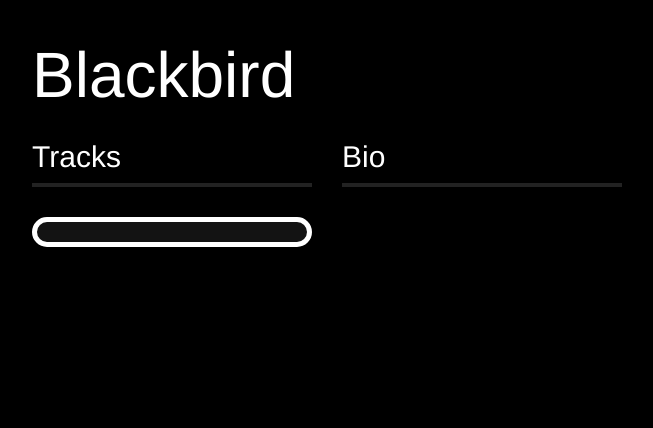
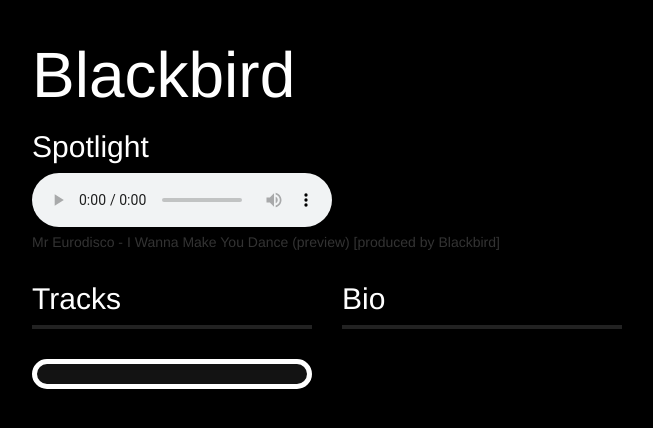
Before and after one commit to robinak/blackbird-music-web, a website: page app/index.html in a window 1280 px wide. Shown: the whole page, without its empty margins (3-656 px from the left). Drawn offline with nearby package versions, Linux system fonts and the light colour scheme; some packages are replaced by stand-ins of ours; no server answers.

Commit message:
Added Spotlight section

```diff
--- a/app/partials/tracks.html
+++ b/app/partials/tracks.html
@@ -1,5 +1,13 @@
 <div class="container-fluid">
   <h1>Blackbird</h1>
+  <div class=row">
+    <h2>Spotlight</h2>
+    <audio controls>
+      <source src="audio/I Wanna Make You Dance mixdown 03.mp3" type="audio/mpeg">
+      Your browser does not support the audio element.
+    </audio>
+    <p>Mr Eurodisco - I Wanna Make You Dance (preview) [produced by Blackbird]</p>
+  </div>
   <div class="row">
     <div class="col-md-3">
       <h2>Tracks</h2>
```
Also changed, not shown: 1 other file.
